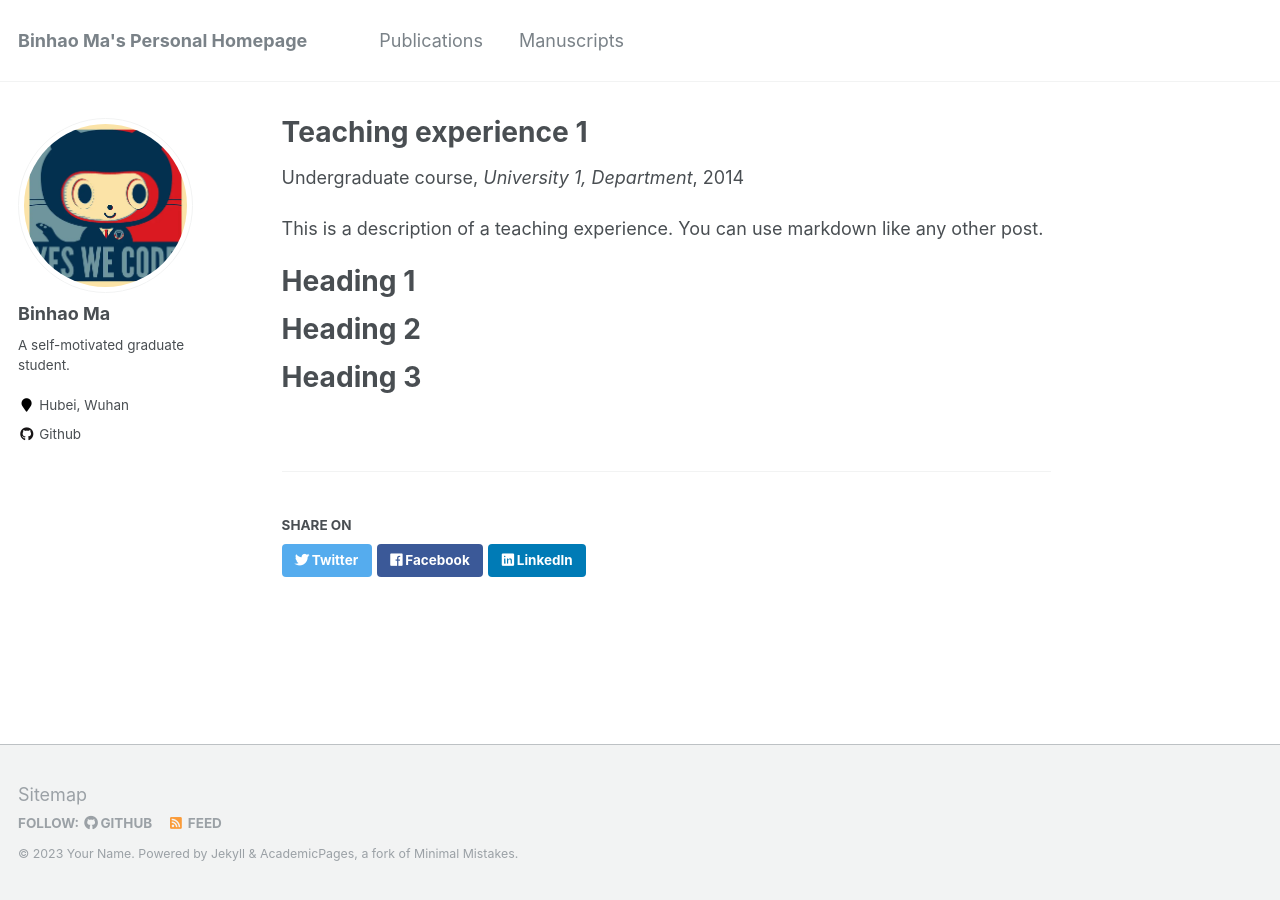
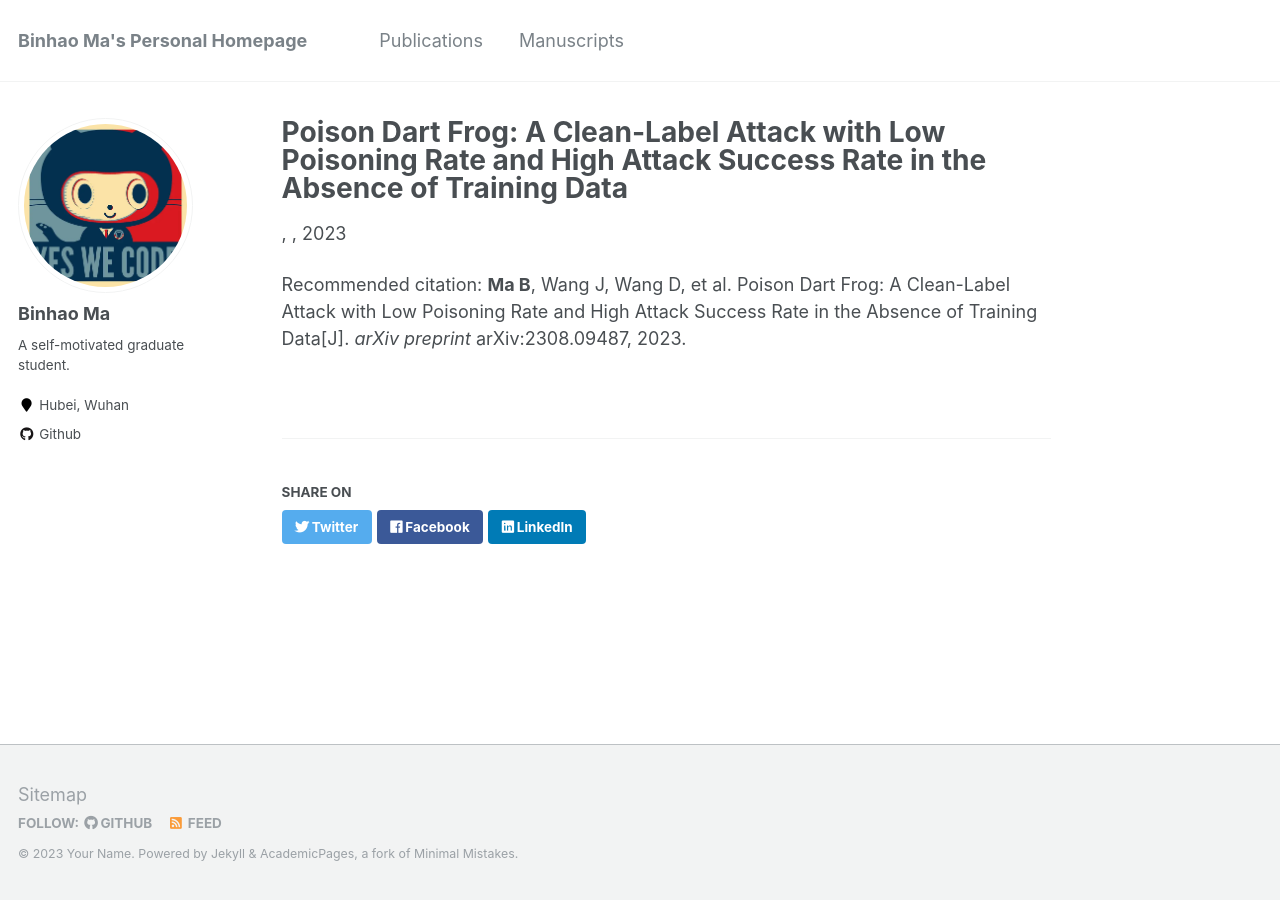
Before and after one commit to Magic-Ma-tech/Magic-Ma-tech.github.io, a Jekyll site: the page built from _teaching/2014-spring-teaching-1.md, in a window 1280 px wide. Built offline with Jekyll 4.4.1, drawn with Linux system fonts in a browser that asks for light colours.

Commit message:
Update 2014-spring-teaching-1.md

```diff
--- a/_teaching/2014-spring-teaching-1.md
+++ b/_teaching/2014-spring-teaching-1.md
@@ -1,20 +1,8 @@
 ---
-title: "Teaching experience 1"
-collection: teaching
-type: "Undergraduate course"
+title: "Poison Dart Frog: A Clean-Label Attack with Low Poisoning Rate and High Attack Success Rate in the Absence of Training Data"
 permalink: /teaching/2014-spring-teaching-1
-venue: "University 1, Department"
-date: 2014-01-01
-location: "City, Country"
+date: 2023-10-14
+paperurl: 'https://arxiv.org/pdf/2308.09487.pdf'
 ---
 
-This is a description of a teaching experience. You can use markdown like any other post.
-
-Heading 1
-======
-
-Heading 2
-======
-
-Heading 3
-======
+Recommended citation: **Ma B**, Wang J, Wang D, et al. Poison Dart Frog: A Clean-Label Attack with Low Poisoning Rate and High Attack Success Rate in the Absence of Training Data[J]. *arXiv preprint* arXiv:2308.09487, 2023.
```
